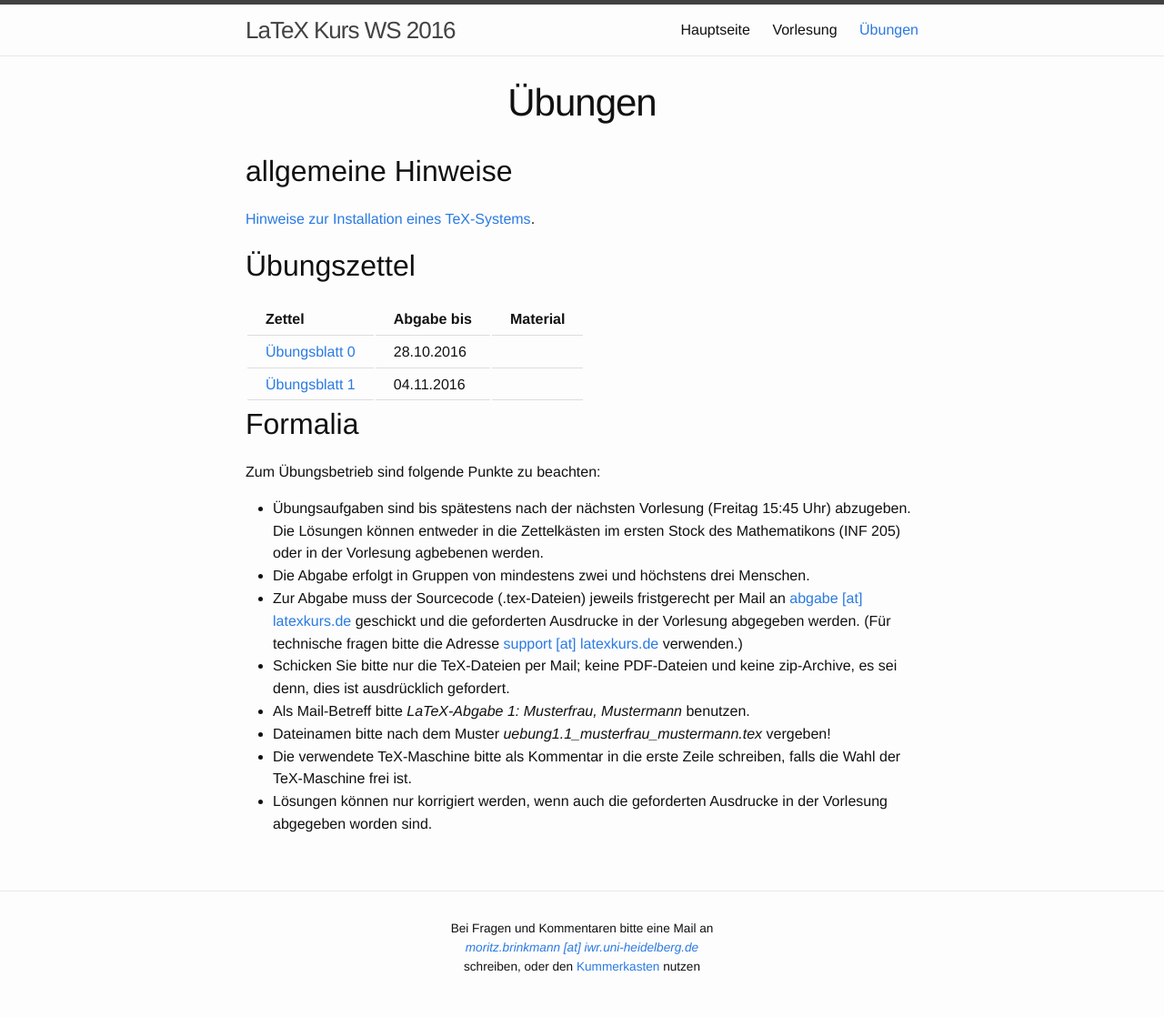
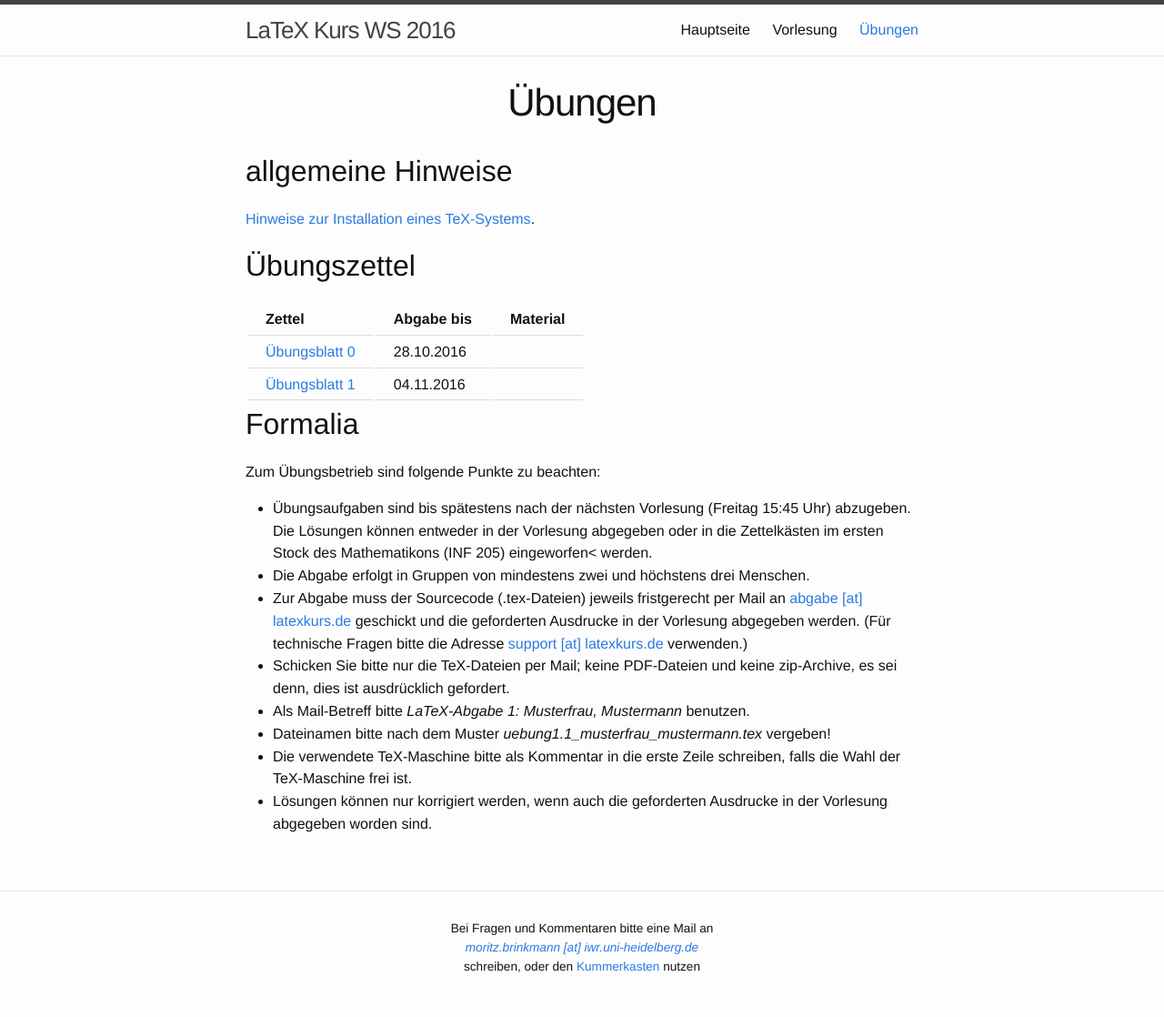
Before and after one commit to latexkurs/latexkurs.github.io, a Jekyll site: the page built from exercises.md, in a window 1280 px wide. Shown: the whole page at 91% size. Built offline with Jekyll 4.4.1, drawn with Linux system fonts in a browser that asks for light colours.

```diff
--- a/exercises.md
+++ b/exercises.md
@@ -34,10 +34,10 @@ Zettel                                                   | Abgabe bis | Material
 Zum Übungsbetrieb sind folgende Punkte zu beachten:
 
 * Übungsaufgaben sind bis spätestens nach der nächsten Vorlesung (Freitag 15:45 Uhr) abzugeben.
-  Die Lösungen können entweder in die Zettelkästen im ersten Stock des Mathematikons (INF 205) oder in der Vorlesung agbebenen werden.
+  Die Lösungen können entweder in der Vorlesung abgegeben oder in die Zettelkästen im ersten Stock des Mathematikons (INF 205) eingeworfen< werden.
 * Die Abgabe erfolgt in Gruppen von mindestens zwei und höchstens drei Menschen.
 * Zur Abgabe muss der Sourcecode (.tex-Dateien) jeweils fristgerecht per Mail an <a href="mailto:abgabe@latexkurs.de?subject=LaTeX-Abgabe%20:">abgabe [at] latexkurs.de</a> geschickt und die geforderten Ausdrucke in der Vorlesung abgegeben werden.
-  (Für technische fragen bitte die Adresse <a href="mailto:support@latexkurs.de"> support [at] latexkurs.de</a> verwenden.)
+  (Für technische Fragen bitte die Adresse <a href="mailto:support@latexkurs.de"> support [at] latexkurs.de</a> verwenden.)
 * Schicken Sie bitte nur die TeX-Dateien per Mail; keine PDF-Dateien und keine zip-Archive, es sei denn, dies ist ausdrücklich gefordert.
 * Als Mail-Betreff bitte _LaTeX-Abgabe 1: Musterfrau, Mustermann_ benutzen.
 * Dateinamen bitte nach dem Muster _uebung1.1_musterfrau_mustermann.tex_ vergeben!
```
Also changed, not shown: 1 other file.
